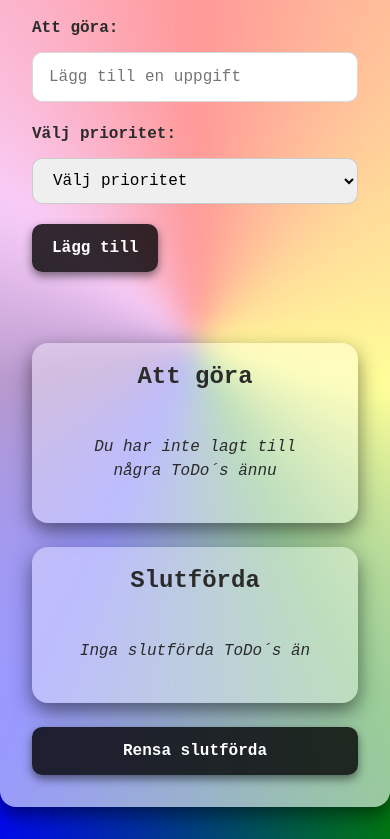
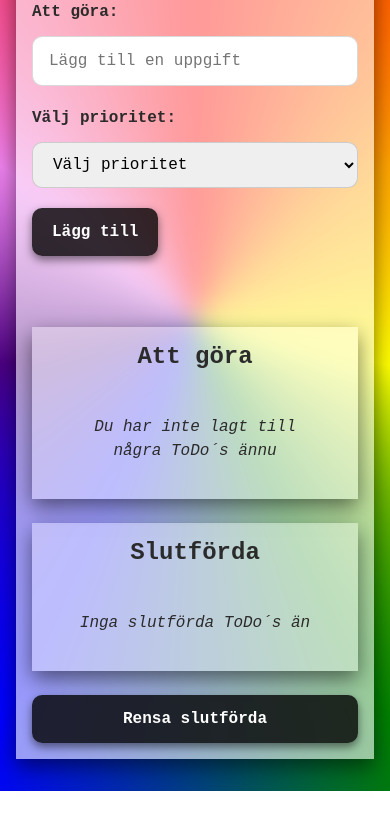
Before and after one commit to fredrikastjernlof/Lab2_ToDo, a website built with Vite: page index.html in a window 390 px wide. Shown: the part 149-988 px from the top of the page. After the commit the page ends 940 px from the top, so only its background shows below. Built offline with nearby package versions, Linux system fonts and the light colour scheme.

Commit message:
Improve responsive spacing with clamp and remove border radius

```diff
--- a/src/styles/components/_todo.scss
+++ b/src/styles/components/_todo.scss
@@ -7,8 +7,7 @@
 
 .todo-sections section {
     background: rgba(255, 255, 255, 0.35);
-    border-radius: $radius;
-    padding: 1rem;
+    padding: clamp(0.25rem, 4vw, 0.75rem);
     box-shadow: $shadow;
 }
 
@@ -45,7 +44,7 @@
     padding: 0;
 
     display: grid;
-    grid-template-columns: repeat(auto-fill, minmax(150px, 1fr));
+    grid-template-columns: repeat(auto-fill, minmax(200px, 1fr));
     gap: 1rem;
 }
 
@@ -100,14 +99,11 @@
     background: $todo-completed;
 }
 
-.todo-item button {
-    align-self: flex-start;
-}
-
 /*---- Knapp ----*/
 
 .todo-item button {
     align-self: flex-start;
+    margin-top: 0.5rem;
     padding: 0.5rem 0.9rem;
     border: none;
     border-radius: 6px;
--- a/src/styles/layout/_container.scss
+++ b/src/styles/layout/_container.scss
@@ -1,14 +1,11 @@
 @use "../base/variables" as *;
 
 .container {
-  max-width: 800px;
+  width: min(800px, calc(100% - 2rem));
   margin: 2rem auto;
-  padding: 2rem;
-
+  padding: clamp(1rem, 4vw, 2rem);
   background: $glass-bg;
-  border-radius: $radius;
   box-shadow: $shadow;
-
   backdrop-filter: blur(12px);
   -webkit-backdrop-filter: blur(12px);
 }
```
